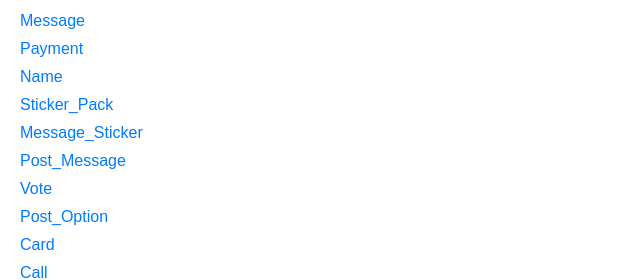
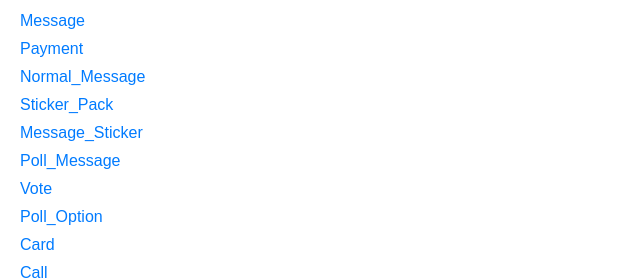
Before and after one commit to MrAbedam/Messenger-DataBase, a website: page test-web/cockroachdb-web-app/public/index.html in a window 1280 px wide. Shown: the part 852-1132 px from the top of the page, without its empty margins (0-640 px from the left). Drawn offline with Linux system fonts and the light colour scheme.

Commit message:
fix tables name

```diff
--- a/test-web/cockroachdb-web-app/public/index.html
+++ b/test-web/cockroachdb-web-app/public/index.html
@@ -84,12 +84,12 @@
         "Session",
         "Message",
         "Payment",
-        "Name",
+        "Normal_Message",
         "Sticker_Pack",
         "Message_Sticker",
-        "Post_Message",
+        "Poll_Message",
         "Vote",
-        "Post_Option",
+        "Poll_Option",
         "Card",
         "Call",
         "Sticker",
```
